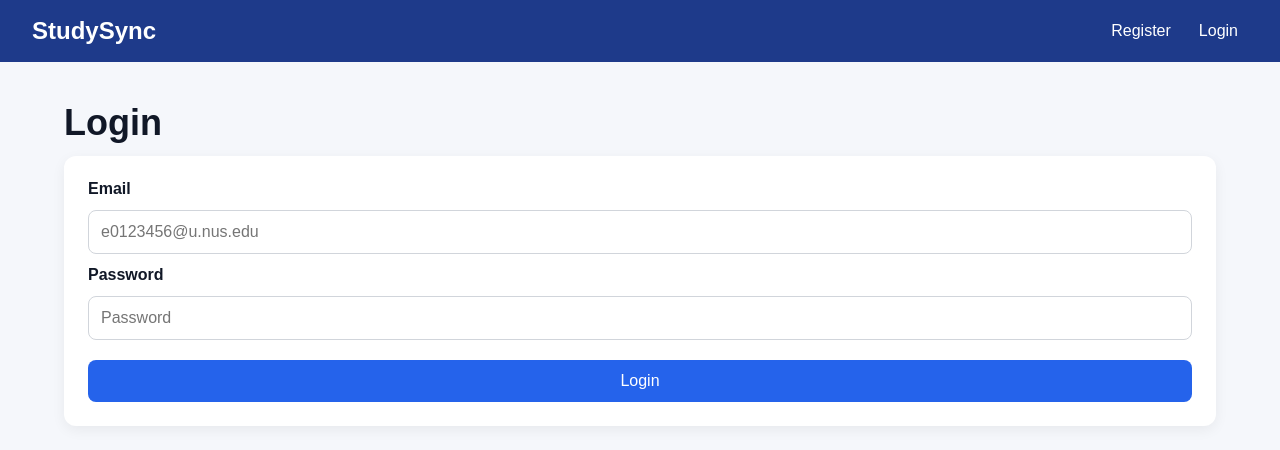
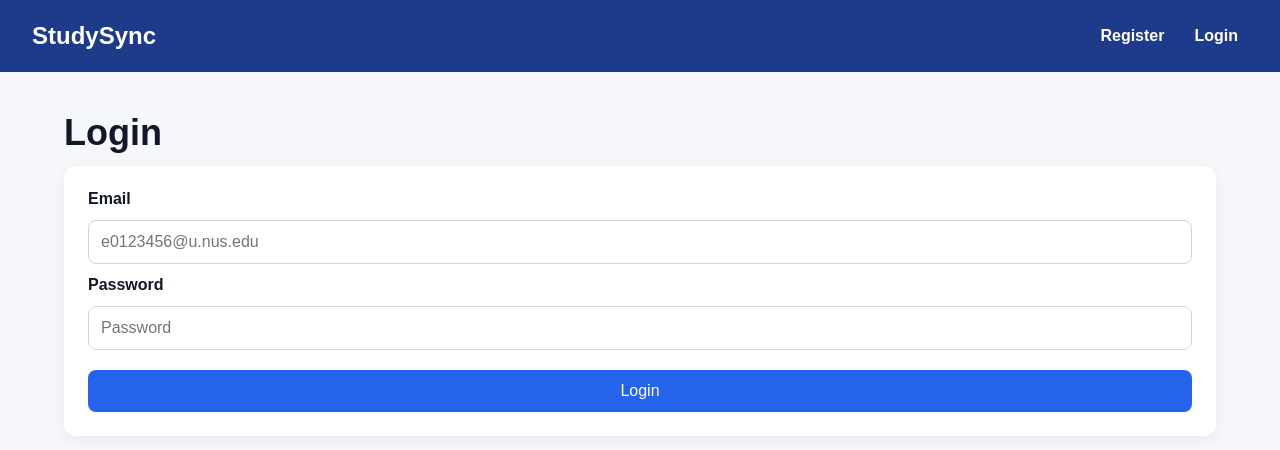
Before and after one commit to jiangyuning07/StudySync, a React (Vite) app: page /login in a window 1280 px wide. Shown: the top 450 px of the page. Built offline with nearby package versions, Linux system fonts and the light colour scheme; no server answers; sample sign-in values are in the browser's storage.

Commit message:
Refine navbar UI

```diff
--- a/src/App.css
+++ b/src/App.css
@@ -16,6 +16,7 @@ body {
   background: #1e3a8a;
   color: white;
   padding: 16px 32px;
+  min-height: 72px;
 }
 
 .logo {
@@ -27,51 +28,65 @@ body {
 
 .nav-links {
   display: flex;
-  gap: 8px;
+  gap: 10px;
   align-items: center;
 }
 
 .nav-links a {
+  min-height: 40px;
+  display: inline-flex;
+  align-items: center;
   color: white;
   text-decoration: none;
-  padding: 6px 10px;
-  border-radius: 6px;
-  transition: background 0.2s ease, color 0.2s ease, transform 0.2s ease;
+  font-weight: bold;
+  padding: 0 10px;
+  border-radius: 8px;
+  line-height: 1;
+  transition: background 0.18s ease, color 0.18s ease, box-shadow 0.18s ease;
 }
 
 .nav-links a:hover {
-  background: #214abc;
-  color: #f5f7fb;
-  box-shadow: 0 4px 12px rgba(15, 23, 42, 0.18);
+  background: rgba(255, 255, 255, 0.12);
+  color: white;
+  box-shadow: inset 0 0 0 1px rgba(255, 255, 255, 0.08);
+}
+
+.nav-links a:focus-visible,
+.nav-links .user-menu-trigger:focus-visible {
+  outline: 3px solid rgba(191, 219, 254, 0.85);
+  outline-offset: 3px;
 }
 
 .user-menu {
   position: relative;
   display: flex;
   align-items: center;
+  margin-left: 2px;
 }
 
 .nav-links .user-menu-trigger {
-  width: 42px;
-  height: 42px;
+  width: 40px;
+  height: 40px;
   padding: 0;
-  border: 1px solid rgba(255, 255, 255, 0.55);
+  border: 1px solid rgba(219, 234, 254, 0.72);
   border-radius: 999px;
-  background: rgba(255, 255, 255, 0.14);
+  background: rgba(255, 255, 255, 0.1);
   color: white;
   cursor: pointer;
   overflow: hidden;
   display: flex;
   align-items: center;
   justify-content: center;
+  font: inherit;
   font-weight: bold;
-  transition: background 0.2s ease, transform 0.2s ease, box-shadow 0.2s ease;
+  line-height: 1;
+  transition: background 0.18s ease, border-color 0.18s ease, box-shadow 0.18s ease;
 }
 
 .nav-links .user-menu-trigger:hover {
-  background: #214abc;
-  box-shadow: 0 4px 12px rgba(15, 23, 42, 0.18);
-  transform: scale(1.05) perspective(1px);
+  background: rgba(255, 255, 255, 0.16);
+  border-color: rgba(219, 234, 254, 0.95);
+  box-shadow: 0 0 0 4px rgba(255, 255, 255, 0.08);
 }
 
 .user-menu-trigger img {
@@ -82,7 +97,7 @@ body {
 
 .user-dropdown {
   position: absolute;
-  top: calc(100% + 10px);
+  top: calc(100% + 12px);
   right: 0;
   min-width: 220px;
   background: white;
```
